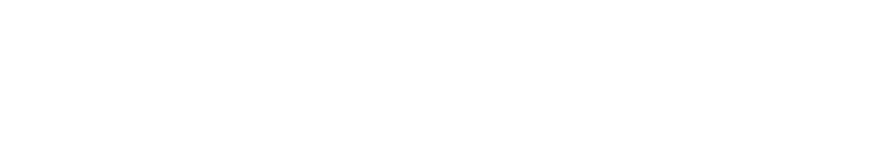
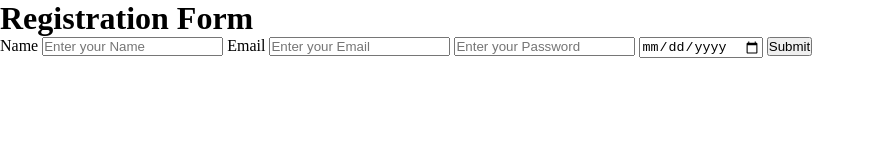
Before and after one commit to thedivyanshu/T, a plain HTML site: page index.html in a window 1280 px wide. Shown: the whole page, without its empty margins (0-875 px from the left). Drawn offline with Linux system fonts and the light colour scheme.

Commit message:
Initial commit

```diff
--- a/index.html
+++ b/index.html
@@ -4,7 +4,23 @@
     <meta charset="UTF-8" />
     <meta http-equiv="X-UA-Compatible" content="IE=edge" />
     <meta name="viewport" content="width=device-width, initial-scale=1.0" />
-    <title>Document</title>
+    <title>Form</title>
+    <link rel="stylesheet" href="style.css" />
   </head>
-  <body></body>
+  <body>
+    <div class="form">
+      <h1>Registration Form</h1>
+      <label
+        >Name
+        <input type="text" placeholder="Enter your Name" />
+      </label>
+      <label
+        >Email
+        <input type="email" placeholder="Enter your Email" />
+      </label>
+      <input type="password" placeholder="Enter your Password" />
+      <input type="date" />
+      <button>Submit</button>
+    </div>
+  </body>
 </html>
--- /dev/null
+++ b/style.css
@@ -0,0 +1,5 @@
+* {
+  margin: 0;
+  padding: 0;
+  box-sizing: border-box;
+}
```
